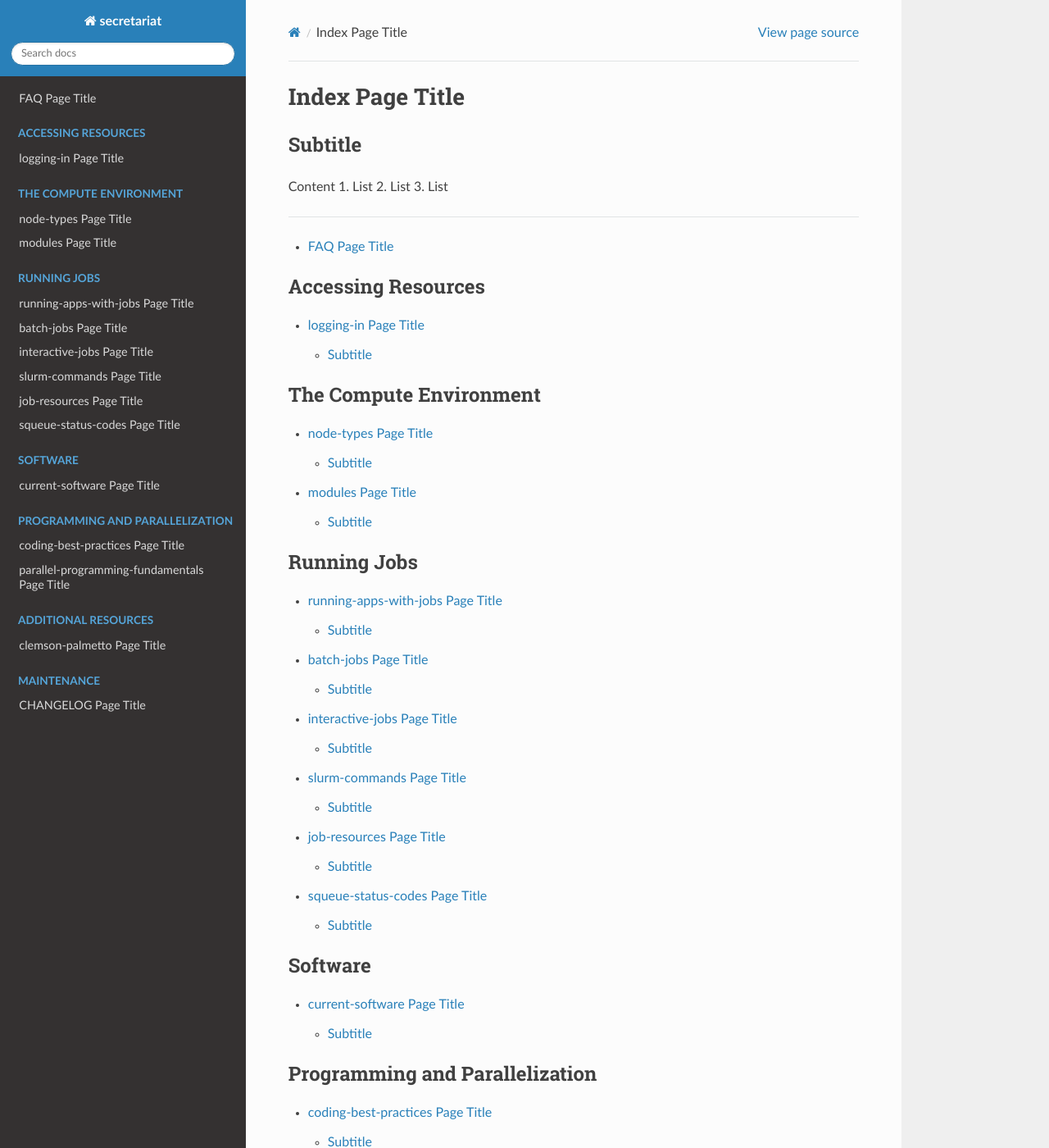
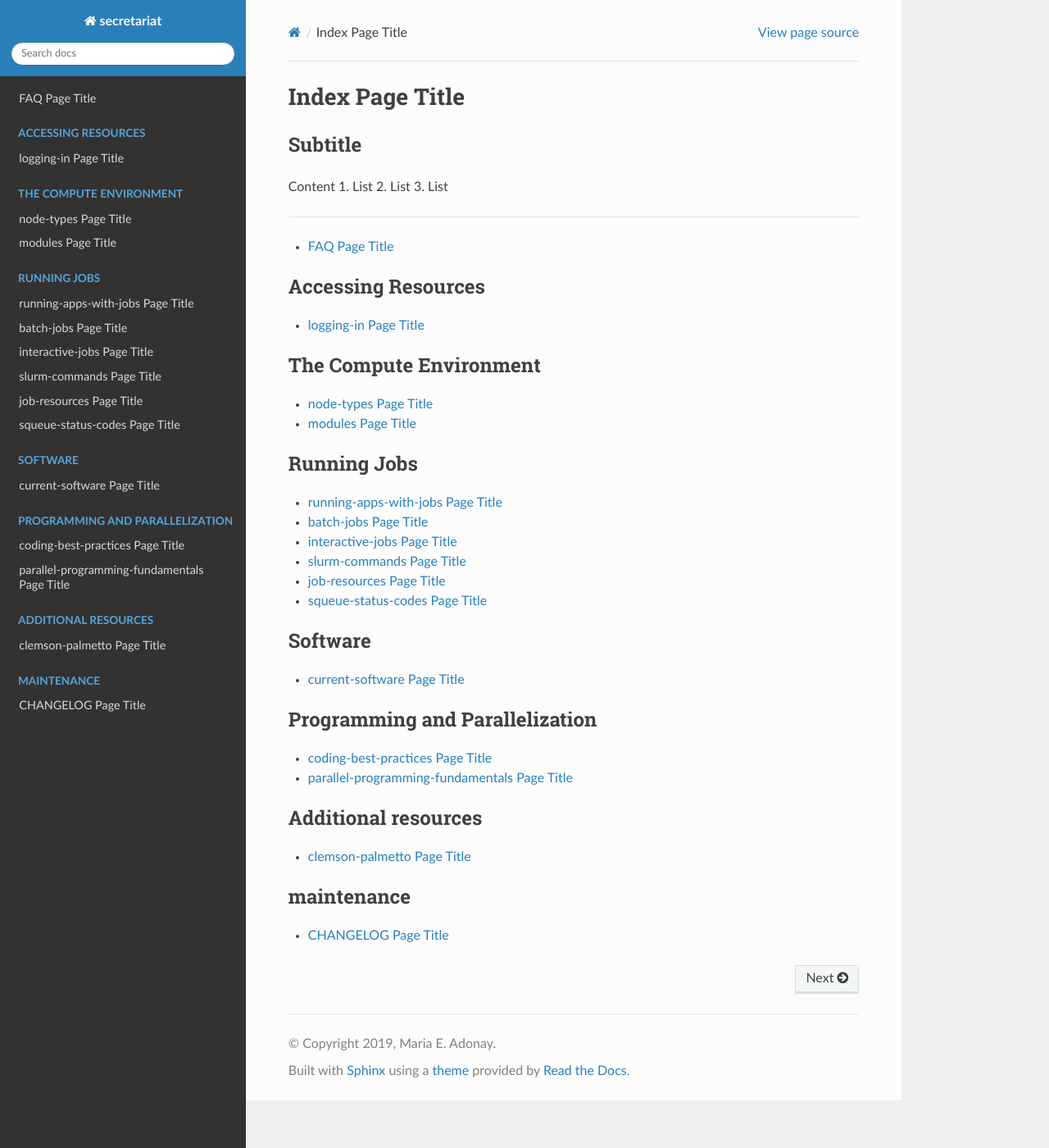
Before and after one commit to amalgamaria/secretariat, a Sphinx documentation site: the page built from docs/index.rst, in a window 1280 px wide and 1400 px high. Shown: the whole window at 82% size. Built offline with Sphinx 7.4.7 and the Read the Docs theme 2.0.0, drawn with Linux system fonts in a browser that asks for light colours; part of the change alters nothing that is shown; some of the changed text lies outside the part shown.

```diff
--- a/docs/index.rst
+++ b/docs/index.rst
@@ -17,20 +17,20 @@ Content
    faq
 
 .. toctree::
-   :maxdepth: 2
+   :maxdepth: 1
    :caption: Accessing Resources
 
    access/logging-in
 
 .. toctree::
-   :maxdepth: 2
+   :maxdepth: 1
    :caption: The Compute Environment
 
    compute/node-types
    compute/modules
 
 .. toctree::
-   :maxdepth: 2
+   :maxdepth: 1
    :caption: Running Jobs
 
    running-jobs/running-apps-with-jobs
@@ -41,26 +41,26 @@ Content
    running-jobs/squeue-status-codes
 
 .. toctree::
-   :maxdepth: 2
+   :maxdepth: 1
    :caption: Software
 
    software/current-software
 
 .. toctree::
-   :maxdepth: 2
+   :maxdepth: 1
    :caption: Programming and Parallelization
 
    programming/coding-best-practices
    programming/parallel-programming-fundamentals
 
 .. toctree::
-   :maxdepth: 2
+   :maxdepth: 1
    :caption: Additional resources
 
    additional-resources/clemson-palmetto
 
 .. toctree::
-   :maxdepth: 2
+   :maxdepth: 1
    :caption: maintenance
 
    maintenance/CHANGELOG
```
